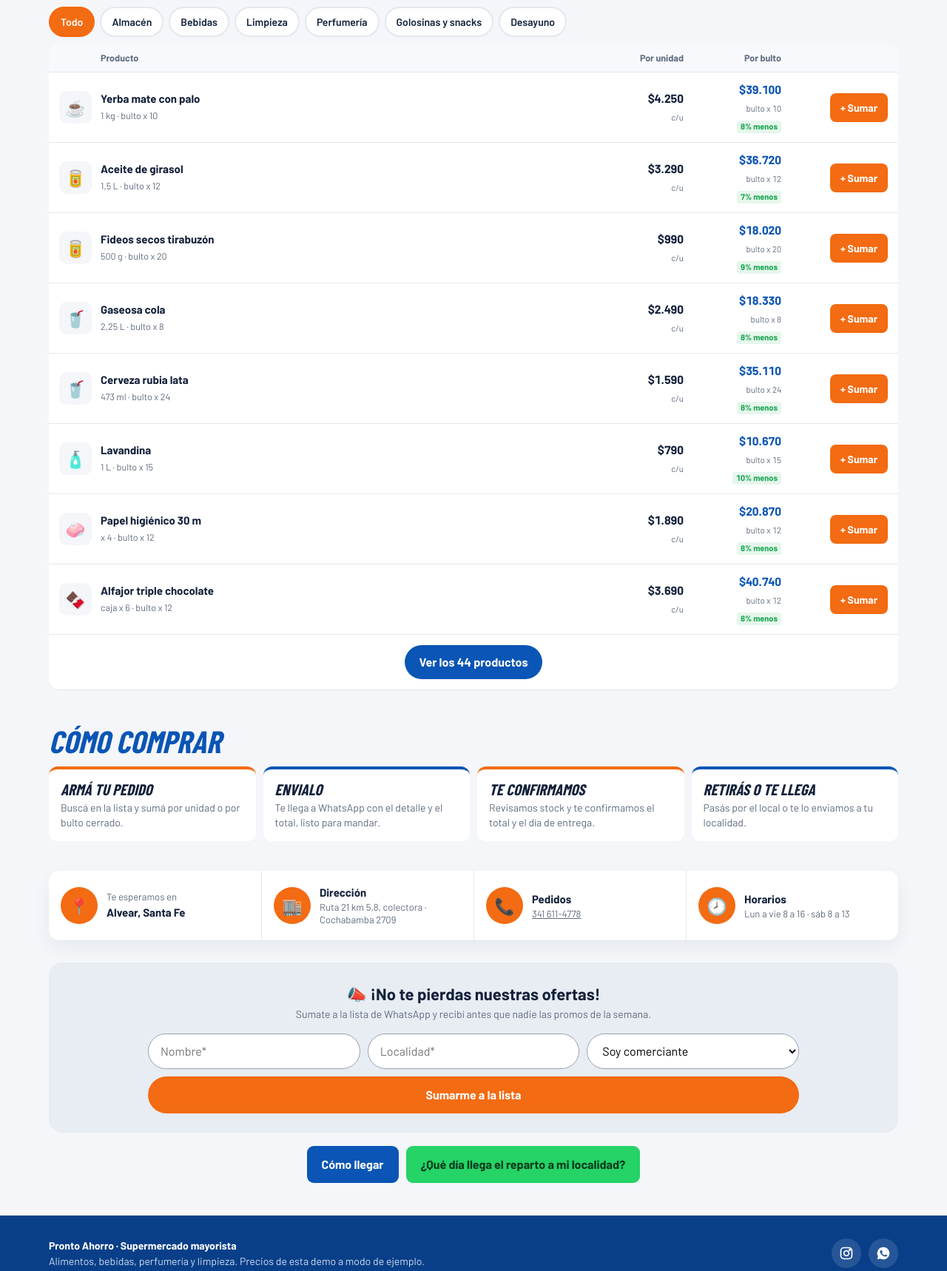
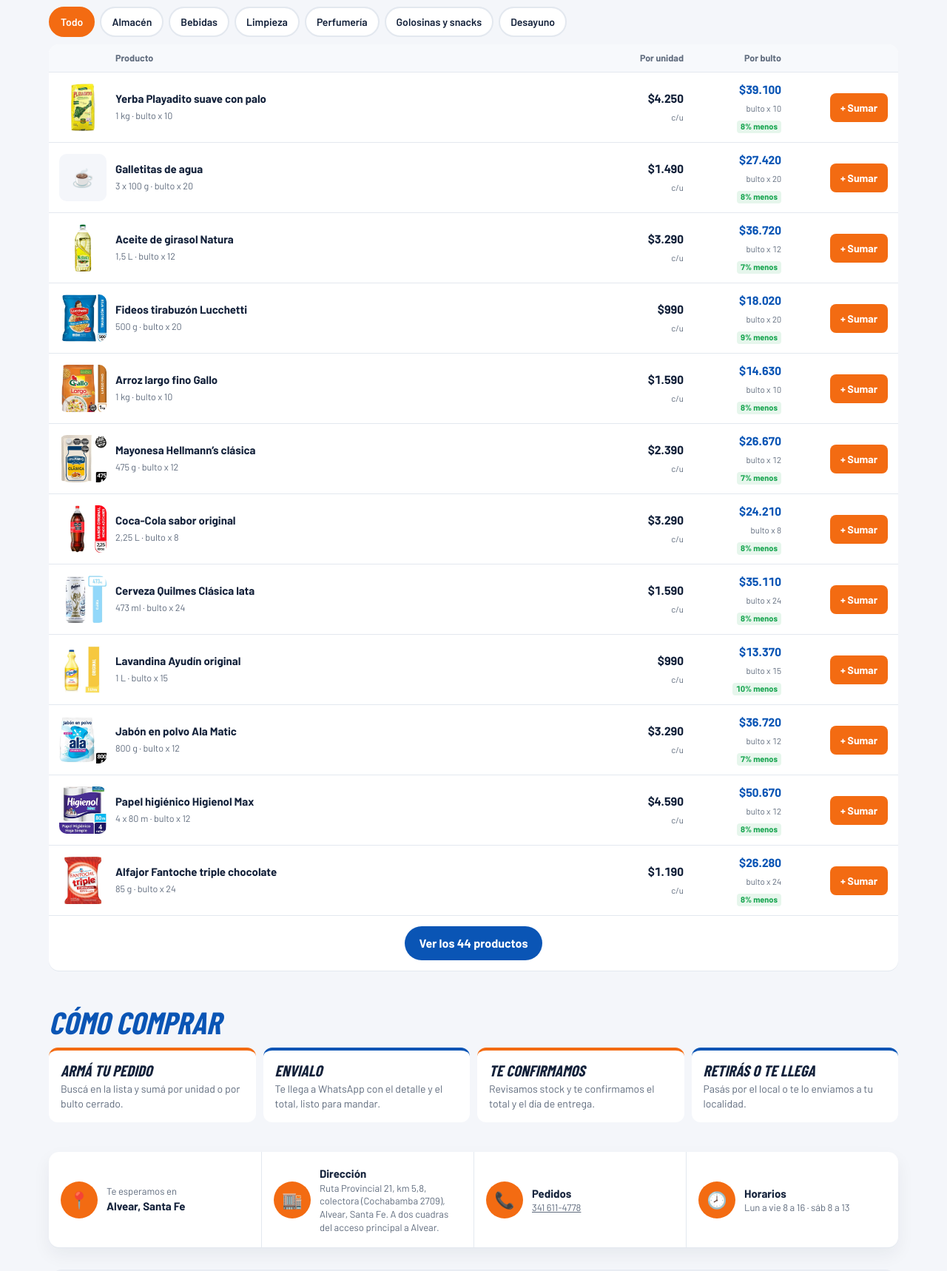
Before and after one commit to proyectolibro26/pronto-ahorro, a plain HTML site: page index.html in a window 1280 px wide. Shown: the part 1766-3484 px from the top of the page at 74% size. Drawn offline with nearby package versions, Linux system fonts and the light colour scheme; a web font is replaced by a local one.

Commit message:
Productos con fotos reales, redes sociales y dirección completa
Co-Authored-By: Claude Opus 5.5 <noreply@anthropic.com>
Claude-Session: https://claude.ai/code/session_01WvS9S5G5YhZwyBV7yJugHt

```diff
--- a/index.html
+++ b/index.html
@@ -96,9 +96,10 @@ section.s{padding:38px 0 10px;scroll-margin-top:120px}
 .chip{white-space:nowrap;flex:none;padding:8px 14px;border-radius:999px;background:#fff;border:2px solid var(--linea);font-weight:600;font-size:14px}
 .chip.on{background:var(--nar);border-color:var(--nar);color:#fff}
 .lista{background:#fff;border-radius:14px;overflow:hidden;box-shadow:0 1px 0 var(--linea)}
-.fila{display:grid;grid-template-columns:44px minmax(0,1fr) 120px 120px 132px;gap:12px;align-items:center;padding:11px 14px;border-bottom:1px solid var(--linea)}
+.fila{display:grid;grid-template-columns:64px minmax(0,1fr) 120px 120px 132px;gap:12px;align-items:center;padding:11px 14px;border-bottom:1px solid var(--linea)}
 .fila.hd{background:#f7f9fc;font-size:12.5px;font-weight:700;color:var(--gris);padding-top:9px;padding-bottom:9px}
-.fila .ic{width:44px;height:44px;border-radius:10px;background:var(--fondo);display:grid;place-items:center;font-size:22px}
+.fila .ic{width:64px;height:64px;border-radius:10px;background:var(--fondo);display:grid;place-items:center;font-size:24px;overflow:hidden}
+.fila .ic img{width:100%;height:100%;object-fit:contain;background:#fff}
 .fila .nm b{display:block;font-size:15px;line-height:1.25}
 .fila .nm small{font-size:12.5px;color:var(--gris)}
 .pr{text-align:right;font-variant-numeric:tabular-nums}
@@ -113,9 +114,9 @@ section.s{padding:38px 0 10px;scroll-margin-top:120px}
 .qty span{min-width:30px;text-align:center;font-weight:700;font-variant-numeric:tabular-nums}
 .vacio{padding:30px;text-align:center;color:var(--gris)}
 @media (max-width:820px){
- .fila{grid-template-columns:38px minmax(0,1fr) auto;grid-template-areas:"ic nm st" "ic pu st";gap:2px 10px;padding:10px 12px}
+ .fila{grid-template-columns:54px minmax(0,1fr) auto;grid-template-areas:"ic nm st" "ic pu st";gap:2px 10px;padding:10px 12px}
  .fila.hd{display:none}
- .fila .ic{grid-area:ic;width:38px;height:38px;font-size:19px;align-self:start}
+ .fila .ic{grid-area:ic;width:54px;height:54px;font-size:20px;align-self:start}
  .fila .nm{grid-area:nm}
  .fila .pu{grid-area:pu;text-align:left;display:flex;gap:6px;align-items:baseline;flex-wrap:wrap}
  .fila .pu b{display:inline;font-size:15px}
@@ -334,7 +335,7 @@ header{background:#eef1f6;box-shadow:none;position:sticky;top:0;z-index:30}
 <div class="wrap" id="donde" style="scroll-margin-top:120px">
   <div class="infob">
     <div><i>📍</i><div><span>Te esperamos en</span><b>Alvear, Santa Fe</b></div></div>
-    <div><i>🏬</i><div><b>Dirección</b><span>Ruta 21 km 5,8, colectora · Cochabamba 2709</span></div></div>
+    <div><i>🏬</i><div><b>Dirección</b><span>Ruta Provincial 21, km 5,8, colectora (Cochabamba 2709), Alvear, Santa Fe. A dos cuadras del acceso principal a Alvear.</span></div></div>
     <div><i>📞</i><div><b>Pedidos</b><span><a href="https://wa.me/5493416114778" target="_blank" rel="noopener">341 611-4778</a></span></div></div>
     <div><i>🕗</i><div><b>Horarios</b><span>Lun a vie 8 a 16 · sáb 8 a 13</span></div></div>
   </div>
@@ -348,7 +349,7 @@ header{background:#eef1f6;box-shadow:none;position:sticky;top:0;z-index:30}
   <div><b style="color:#fff">Pronto Ahorro · Supermercado mayorista</b><br>Alimentos, bebidas, perfumería y limpieza. Precios de esta demo a modo de ejemplo.</div>
   <div class="soc">
     <a href="https://www.instagram.com/prontoahorro/" target="_blank" rel="noopener" aria-label="Instagram"><svg viewBox="0 0 24 24" fill="none" stroke="#fff" stroke-width="2"><rect x="3" y="3" width="18" height="18" rx="5"/><circle cx="12" cy="12" r="4"/><circle cx="17.5" cy="6.5" r="1" fill="#fff"/></svg></a>
-    <a href="https://wa.me/5493416114778" target="_blank" rel="noopener" aria-label="WhatsApp"><svg viewBox="0 0 24 24" fill="#fff"><path d="M12 2a10 10 0 0 0-8.6 15.1L2 22l5-1.3A10 10 0 1 0 12 2zm5.5 14.2c-.2.6-1.3 1.2-1.8 1.2-.5.1-1 .2-3.3-.7-2.8-1.1-4.5-3.9-4.7-4.1-.1-.2-1.1-1.5-1.1-2.9s.7-2.1 1-2.3c.2-.3.6-.4.8-.4h.6c.2 0 .4 0 .6.5l.9 2.1c.1.2.1.4 0 .6l-.4.6-.4.4c-.1.2-.3.3-.1.6.2.3.8 1.3 1.6 2.1 1.1 1 2.1 1.3 2.4 1.4.3.2.5.1.6-.1l.9-1.1c.2-.3.4-.2.7-.1l2 1c.3.1.5.2.5.3.1.2.1.7-.1 1.3z"/></svg></a>
+    <a href="https://www.facebook.com/prontoahorro/" target="_blank" rel="noopener" aria-label="Facebook"><svg viewBox="0 0 24 24" fill="#fff"><path d="M14 8h3V4h-3c-2.8 0-4.5 1.8-4.5 4.6V11H7v4h2.5v9h4v-9h3l.5-4h-3.5V8.8c0-.5.3-.8.8-.8z"/></svg></a><a href="https://www.tiktok.com/@prontoahorro" target="_blank" rel="noopener" aria-label="TikTok"><svg viewBox="0 0 24 24" fill="#fff"><path d="M16.6 2h-3.4v13.3a2.9 2.9 0 1 1-2.9-2.9c.3 0 .6 0 .9.1V9a6.4 6.4 0 1 0 5.4 6.3V8.6a8 8 0 0 0 4.4 1.3V6.5a4.5 4.5 0 0 1-4.4-4.5z"/></svg></a><a href="https://wa.me/5493416114778" target="_blank" rel="noopener" aria-label="WhatsApp"><svg viewBox="0 0 24 24" fill="#fff"><path d="M12 2a10 10 0 0 0-8.6 15.1L2 22l5-1.3A10 10 0 1 0 12 2zm5.5 14.2c-.2.6-1.3 1.2-1.8 1.2-.5.1-1 .2-3.3-.7-2.8-1.1-4.5-3.9-4.7-4.1-.1-.2-1.1-1.5-1.1-2.9s.7-2.1 1-2.3c.2-.3.6-.4.8-.4h.6c.2 0 .4 0 .6.5l.9 2.1c.1.2.1.4 0 .6l-.4.6-.4.4c-.1.2-.3.3-.1.6.2.3.8 1.3 1.6 2.1 1.1 1 2.1 1.3 2.4 1.4.3.2.5.1.6-.1l.9-1.1c.2-.3.4-.2.7-.1l2 1c.3.1.5.2.5.3.1.2.1.7-.1 1.3z"/></svg></a>
   </div>
 </div></footer>
 
@@ -382,14 +383,15 @@ var CATS=[['todo','Todo'],['almacen','Almacén'],['bebidas','Bebidas'],['limpiez
 var ICO={almacen:'🥫',bebidas:'🥤',limpieza:'🧴',perfumeria:'🧼',golosinas:'🍫',desayuno:'☕'};
 // [id, cat, nombre, presentación, precio unidad, unidades por bulto, % menos en bulto]
 var P=[
- ['yer','desayuno','Yerba mate con palo','1 kg',4250,10,8],['yer5','desayuno','Yerba mate suave','500 g',2290,20,8],['caf','desayuno','Café molido','250 g',3890,12,6],['te','desayuno','Té en saquitos','x 50',1290,24,8],['azu','desayuno','Azúcar','1 kg',1190,10,7],['dul','desayuno','Dulce de leche clásico','400 g',2150,12,7],['gal','desayuno','Galletitas de agua','3 x 100 g',1490,20,8],
- ['ace','almacen','Aceite de girasol','1,5 L',3290,12,7],['fid','almacen','Fideos secos tirabuzón','500 g',990,20,9],['arr','almacen','Arroz largo fino','1 kg',1590,10,8],['har','almacen','Harina 000','1 kg',890,10,8],['pur','almacen','Puré de tomate','520 g',790,24,9],['atu','almacen','Atún al natural','170 g',2390,24,7],['arv','almacen','Arvejas en lata','300 g',690,24,9],['may','almacen','Mayonesa','475 g',1990,12,7],['sal','almacen','Sal fina','500 g',590,20,8],['lev','almacen','Polenta instantánea','500 g',890,20,8],
- ['gas','bebidas','Gaseosa cola','2,25 L',2490,8,8],['gasl','bebidas','Gaseosa lima limón','2,25 L',2190,8,8],['agu','bebidas','Agua mineral sin gas','2 L',990,6,10],['jug','bebidas','Jugo en polvo surtido','x 18 g',290,18,10],['cer','bebidas','Cerveza rubia lata','473 ml',1590,24,8],['vin','bebidas','Vino tinto Malbec','750 ml',3490,6,7],['fer','bebidas','Aperitivo amargo','750 ml',8990,6,6],['sod','bebidas','Soda en sifón','2 L',890,6,10],
- ['lav','limpieza','Lavandina','1 L',790,15,10],['det','limpieza','Detergente','750 ml',1590,12,8],['jab','limpieza','Jabón en polvo','800 g',3290,12,7],['sua','limpieza','Suavizante','900 ml',1990,12,8],['des','limpieza','Desodorante de pisos','900 ml',1290,12,8],['esp','limpieza','Esponjas multiuso','x 3',990,24,9],['bol','limpieza','Bolsas de residuo 50x70','x 10',890,25,10],['rol','limpieza','Rollo de cocina','x 3',2290,10,8],
- ['pap','perfumeria','Papel higiénico 30 m','x 4',1890,12,8],['sha','perfumeria','Shampoo','400 ml',2890,12,7],['jabt','perfumeria','Jabón de tocador','x 3',1990,24,8],['pas','perfumeria','Pasta dental','90 g',1490,24,8],['deo','perfumeria','Desodorante aerosol','150 ml',2690,12,7],['pan','perfumeria','Pañales talle G','x 30',13900,4,6],
- ['alf','golosinas','Alfajor triple chocolate','caja x 6',3690,12,8],['car','golosinas','Caramelos masticables','bolsa 1 kg',4990,10,7],['pap2','golosinas','Papas fritas clásicas','150 g',2190,12,8],['chi','golosinas','Chicles surtidos','caja x 20',2390,12,8],['cho','golosinas','Chocolate con leche','100 g',2290,20,7]
+ ['yer','desayuno','Yerba Playadito suave con palo','1 kg',4250,10,8],['yer5','desayuno','Yerba mate suave','500 g',2290,20,8],['caf','desayuno','Café molido','250 g',3890,12,6],['te','desayuno','Té en saquitos','x 50',1290,24,8],['azu','desayuno','Azúcar','1 kg',1190,10,7],['dul','desayuno','Dulce de leche clásico','400 g',2150,12,7],['gal','desayuno','Galletitas de agua','3 x 100 g',1490,20,8],
+ ['ace','almacen','Aceite de girasol Natura','1,5 L',3290,12,7],['fid','almacen','Fideos tirabuzón Lucchetti','500 g',990,20,9],['arr','almacen','Arroz largo fino Gallo','1 kg',1590,10,8],['har','almacen','Harina 000','1 kg',890,10,8],['pur','almacen','Puré de tomate','520 g',790,24,9],['atu','almacen','Atún al natural','170 g',2390,24,7],['arv','almacen','Arvejas en lata','300 g',690,24,9],['may','almacen','Mayonesa Hellmann’s clásica','475 g',2390,12,7],['sal','almacen','Sal fina','500 g',590,20,8],['lev','almacen','Polenta instantánea','500 g',890,20,8],
+ ['gas','bebidas','Coca-Cola sabor original','2,25 L',3290,8,8],['gasl','bebidas','Gaseosa lima limón','2,25 L',2190,8,8],['agu','bebidas','Agua mineral sin gas','2 L',990,6,10],['jug','bebidas','Jugo en polvo surtido','x 18 g',290,18,10],['cer','bebidas','Cerveza Quilmes Clásica lata','473 ml',1590,24,8],['vin','bebidas','Vino tinto Malbec','750 ml',3490,6,7],['fer','bebidas','Aperitivo amargo','750 ml',8990,6,6],['sod','bebidas','Soda en sifón','2 L',890,6,10],
+ ['lav','limpieza','Lavandina Ayudín original','1 L',990,15,10],['det','limpieza','Detergente','750 ml',1590,12,8],['jab','limpieza','Jabón en polvo Ala Matic','800 g',3290,12,7],['sua','limpieza','Suavizante','900 ml',1990,12,8],['des','limpieza','Desodorante de pisos','900 ml',1290,12,8],['esp','limpieza','Esponjas multiuso','x 3',990,24,9],['bol','limpieza','Bolsas de residuo 50x70','x 10',890,25,10],['rol','limpieza','Rollo de cocina','x 3',2290,10,8],
+ ['pap','perfumeria','Papel higiénico Higienol Max','4 x 80 m',4590,12,8],['sha','perfumeria','Shampoo','400 ml',2890,12,7],['jabt','perfumeria','Jabón de tocador','x 3',1990,24,8],['pas','perfumeria','Pasta dental','90 g',1490,24,8],['deo','perfumeria','Desodorante aerosol','150 ml',2690,12,7],['pan','perfumeria','Pañales talle G','x 30',13900,4,6],
+ ['alf','golosinas','Alfajor Fantoche triple chocolate','85 g',1190,24,8],['car','golosinas','Caramelos masticables','bolsa 1 kg',4990,10,7],['pap2','golosinas','Papas fritas clásicas','150 g',2190,12,8],['chi','golosinas','Chicles surtidos','caja x 20',2390,12,8],['cho','golosinas','Chocolate con leche','100 g',2290,20,7]
 ];
-P=P.map(function(a){return{id:a[0],c:a[1],n:a[2],pr:a[3],u:a[4],x:a[5],d:a[6],b:Math.round(a[4]*a[5]*(1-a[6]/100)/10)*10}});
+var FOTO=['yer','ace','fid','gas','cer','lav','pap','alf','may','arr','jab'];
+P=P.map(function(a){return{f:FOTO.indexOf(a[0])>-1?'img/p/'+a[0]+'.jpg':'',id:a[0],c:a[1],n:a[2],pr:a[3],u:a[4],x:a[5],d:a[6],b:Math.round(a[4]*a[5]*(1-a[6]/100)/10)*10}});
 var $=function(s){return document.querySelector(s)}, money=function(n){return '$'+Math.round(n).toLocaleString('es-AR')}, esc=function(s){return String(s).replace(/[&<>"]/g,function(c){return {'&':'&amp;','<':'&lt;','>':'&gt;','"':'&quot;'}[c]})};
 var mem={};function st(k,v){try{if(v===undefined){var x=localStorage.getItem(k);return x?JSON.parse(x):mem[k]}localStorage.setItem(k,JSON.stringify(v))}catch(e){if(v===undefined)return mem[k];mem[k]=v}}
 
@@ -403,13 +405,13 @@ var full=false,cat='todo',q='',modo='u',cart=st('pa-pedido')||{};
 function chips(){$('#chips').innerHTML=CATS.map(function(c){return '<button class="chip'+(c[0]===cat?' on':'')+'" data-c="'+c[0]+'">'+c[1]+'</button>'}).join('')}
 function key(p){return p.id+'|'+modo}
 function row(p){var k=key(p),n=cart[k]||0;
- return '<div class="fila" role="listitem"><div class="ic" aria-hidden="true">'+ICO[p.c]+'</div><div class="nm"><b>'+esc(p.n)+'</b><small>'+esc(p.pr)+' · bulto x '+p.x+'</small></div>'+
+ return '<div class="fila" role="listitem"><div class="ic" aria-hidden="true">'+(p.f?'<img src="'+p.f+'" alt="">':ICO[p.c])+'</div><div class="nm"><b>'+esc(p.n)+'</b><small>'+esc(p.pr)+' · bulto x '+p.x+'</small></div>'+
  '<div class="pr pu">'+(modo==='u'?'<b>'+money(p.u)+'</b><small>c/u</small>':'<b style="color:var(--azul)">'+money(p.b)+'</b><small>bulto x '+p.x+'</small> <span class="ah">'+p.d+'% menos</span>')+'</div>'+
  '<div class="pr bu bx">'+(modo==='u'?'<b>'+money(p.b)+'</b><small>bulto x '+p.x+'</small><br><span class="ah">'+p.d+'% menos</span>':'<b style="color:var(--tinta)">'+money(p.u)+'</b><small>c/u suelto</small>')+'</div>'+
  '<div class="step">'+(n?'<div class="qty"><button data-q="'+p.id+'" data-d="-1" aria-label="Quitar">−</button><span>'+n+'</span><button data-q="'+p.id+'" data-d="1" aria-label="Sumar">+</button></div>':'<button class="add" data-q="'+p.id+'" data-d="1">'+(modo==='u'?'+ Sumar':'+ Bulto')+'</button>')+'</div></div>'}
 function lista(){var t=q.toLowerCase().normalize('NFD').replace(/[̀-ͯ]/g,'');
  var L=P.filter(function(p){return (cat==='todo'||p.c===cat)&&(!t||(p.n+' '+p.pr).toLowerCase().normalize('NFD').replace(/[̀-ͯ]/g,'').indexOf(t)>-1)});
- var tot=L.length;if(cat==='todo'&&!t&&!full)L=L.filter(function(p){return ['yer','ace','fid','gas','lav','pap','alf','cer'].indexOf(p.id)>-1});
+ var tot=L.length;if(cat==='todo'&&!t&&!full)L=L.filter(function(p){return ['yer','ace','fid','gas','cer','lav','pap','alf','may','arr','jab','gal'].indexOf(p.id)>-1});
  $('#lista-p').innerHTML='<div class="fila hd"><span></span><span>Producto</span><span class="pr">'+(modo==='u'?'Por unidad':'Por bulto')+'</span><span class="pr">'+(modo==='u'?'Por bulto':'Por unidad')+'</span><span></span></div>'+(L.map(row).join('')+(cat==='todo'&&!t&&!full?'<div class="mas"><button id="vermas">Ver los '+tot+' productos</button></div>':'')||'<div class="vacio">No encontramos ese producto. Escribinos por WhatsApp y te decimos si lo tenemos.</div>')}
 chips();lista();
 document.addEventListener('click',function(e){if(e.target.id==='vermas'){full=true;lista()}});
```
Also changed, not shown: app.html (+18 -13 lines), img/p/ace.jpg (added), img/p/alf.jpg (added), img/p/arr.jpg (added), img/p/cer.jpg (added), img/p/fid.jpg (added), img/p/gas.jpg (added), img/p/jab.jpg (added), img/p/lav.jpg (added), img/p/may.jpg (added), img/p/pap.jpg (added), img/p/yer.jpg (added).
